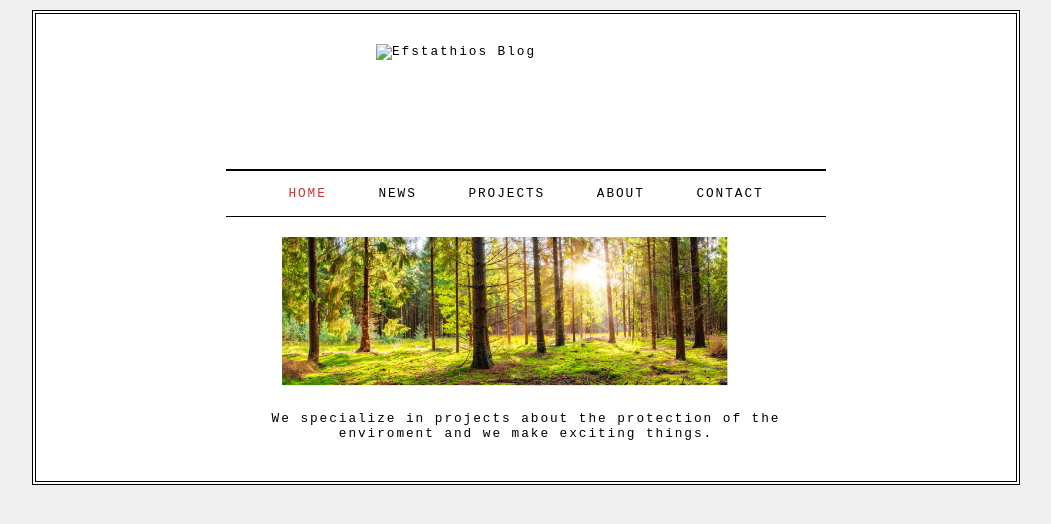
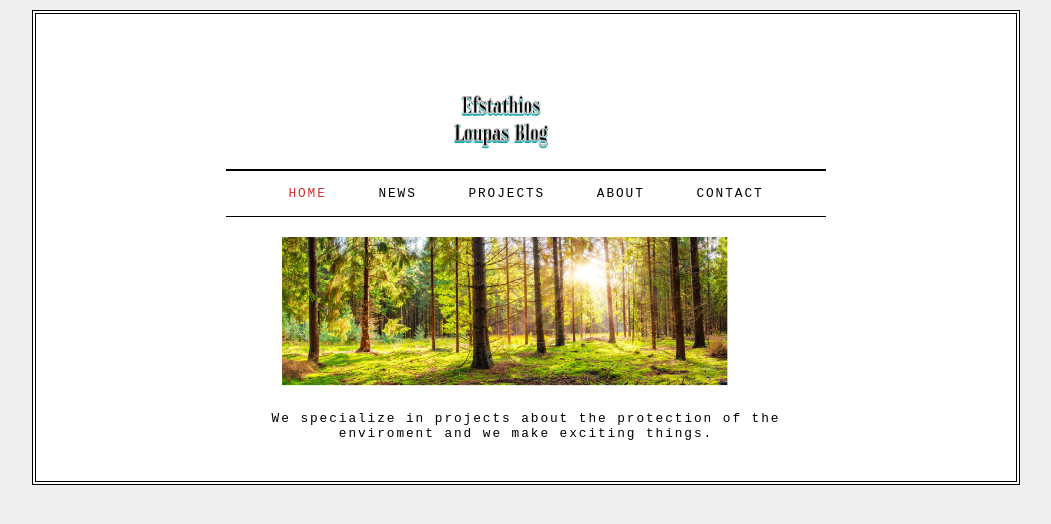
Before and after one commit to Polemarchos56/TEST, a plain HTML site: page index.html in a window 1280 px wide. Shown: the whole page, without its empty margins (114-1165 px from the left). Drawn offline with Linux system fonts and the light colour scheme.

Commit message:
Update index.html

```diff
--- a/index.html
+++ b/index.html
@@ -62,7 +62,7 @@
     <div id="page">
       <div id="logo">
         <img
-          src="images/My_project-1-3-removebg-preview.png"
+          src="images/logo.jpg"
           alt="Efstathios Blog"
           width="250px"
           height="150px"
```
